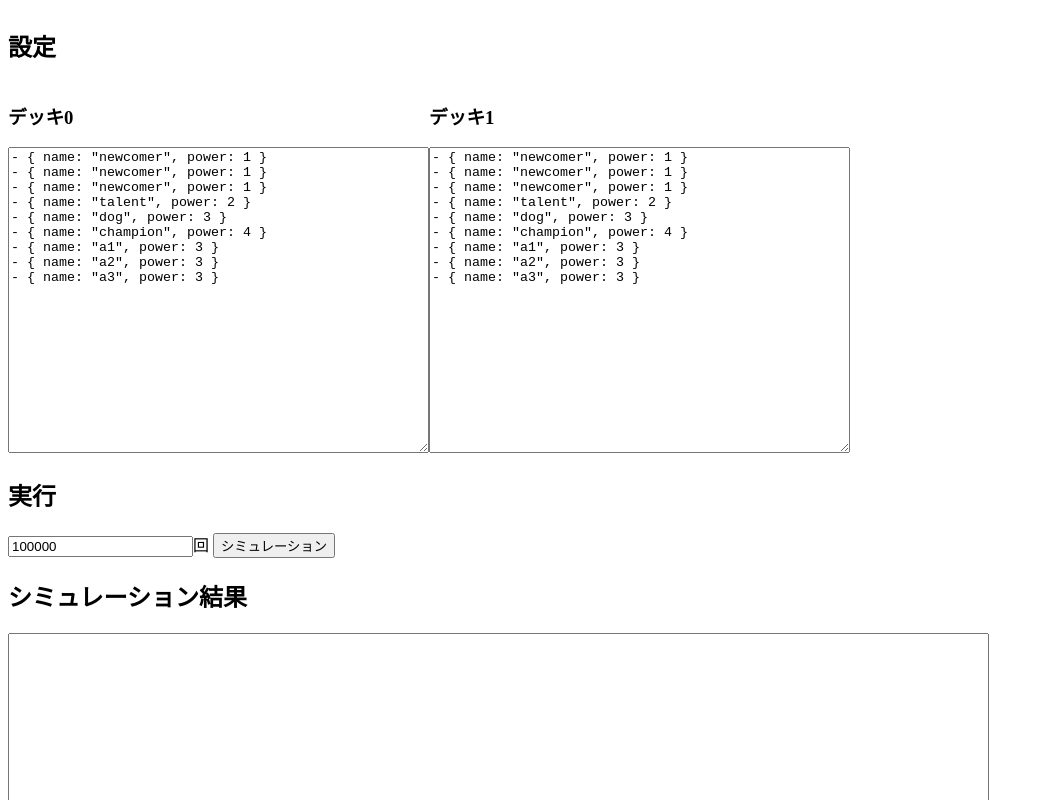
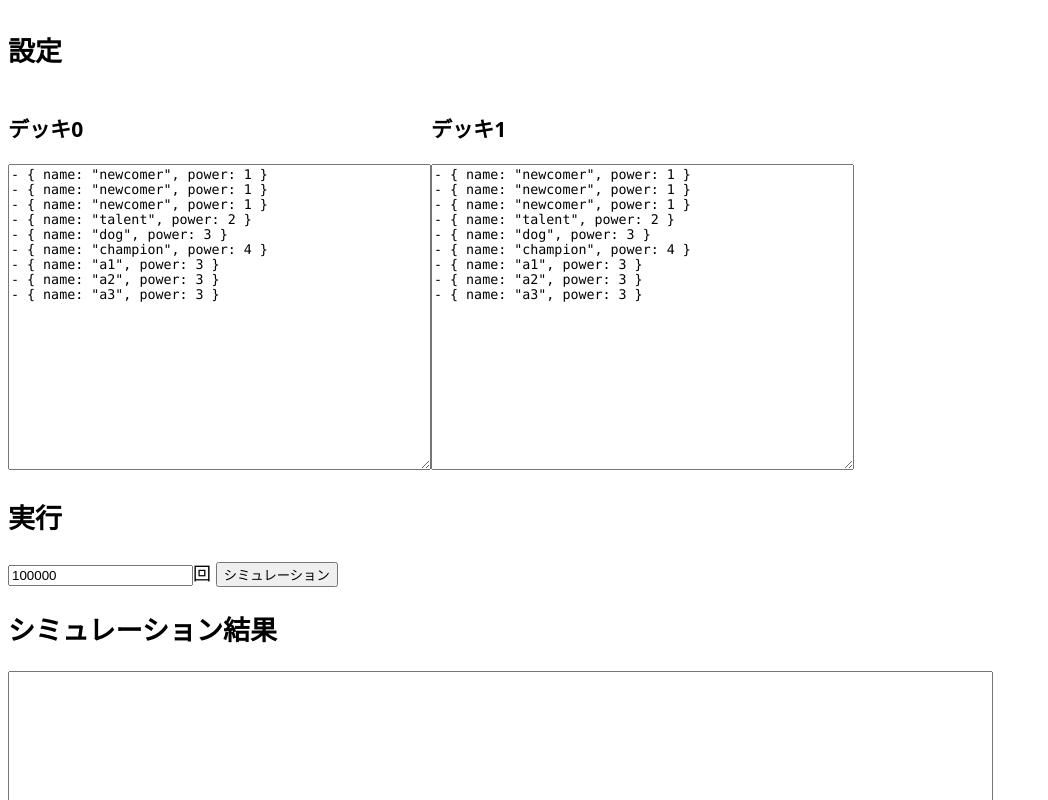
Before and after one commit to NovanMondon/cardgame-sim, a website built with Vite: page index.html in a window 1280 px wide. Shown: the top 800 px of the page, without its empty margins (0-1048 px from the left). Built offline with nearby package versions, Linux system fonts and the light colour scheme.

Commit message:
スタイルを調整

```diff
--- a/src/style.css
+++ b/src/style.css
@@ -7,3 +7,12 @@
   display: flex;
   flex-direction: column;
 }
+
+body {
+  font-family: 'Noto Sans', 'Noto Sans JP', sans-serif;
+  font-size: large;
+}
+
+textarea {
+  font-family: 'Consolas', monospace;
+}
```
